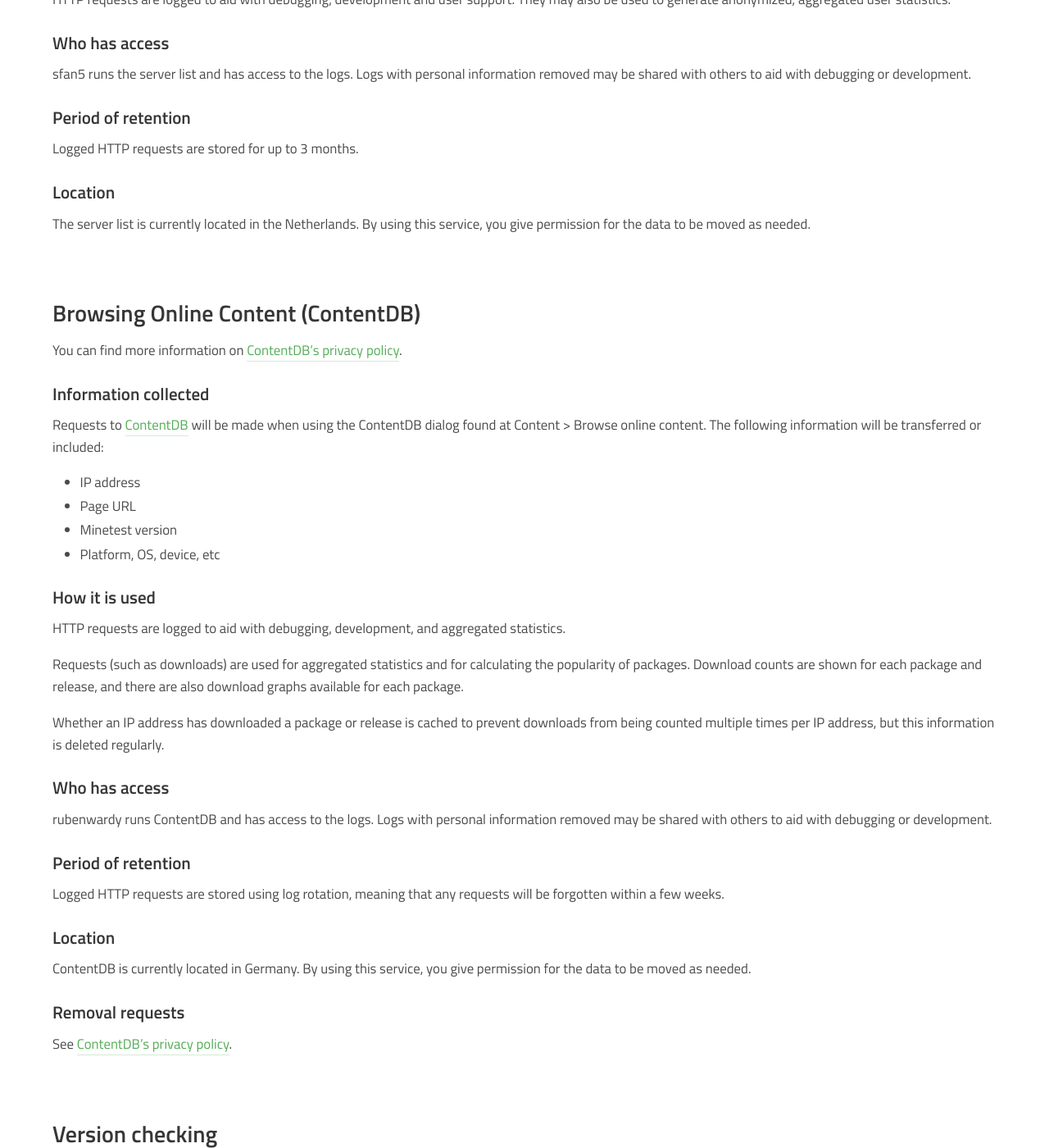
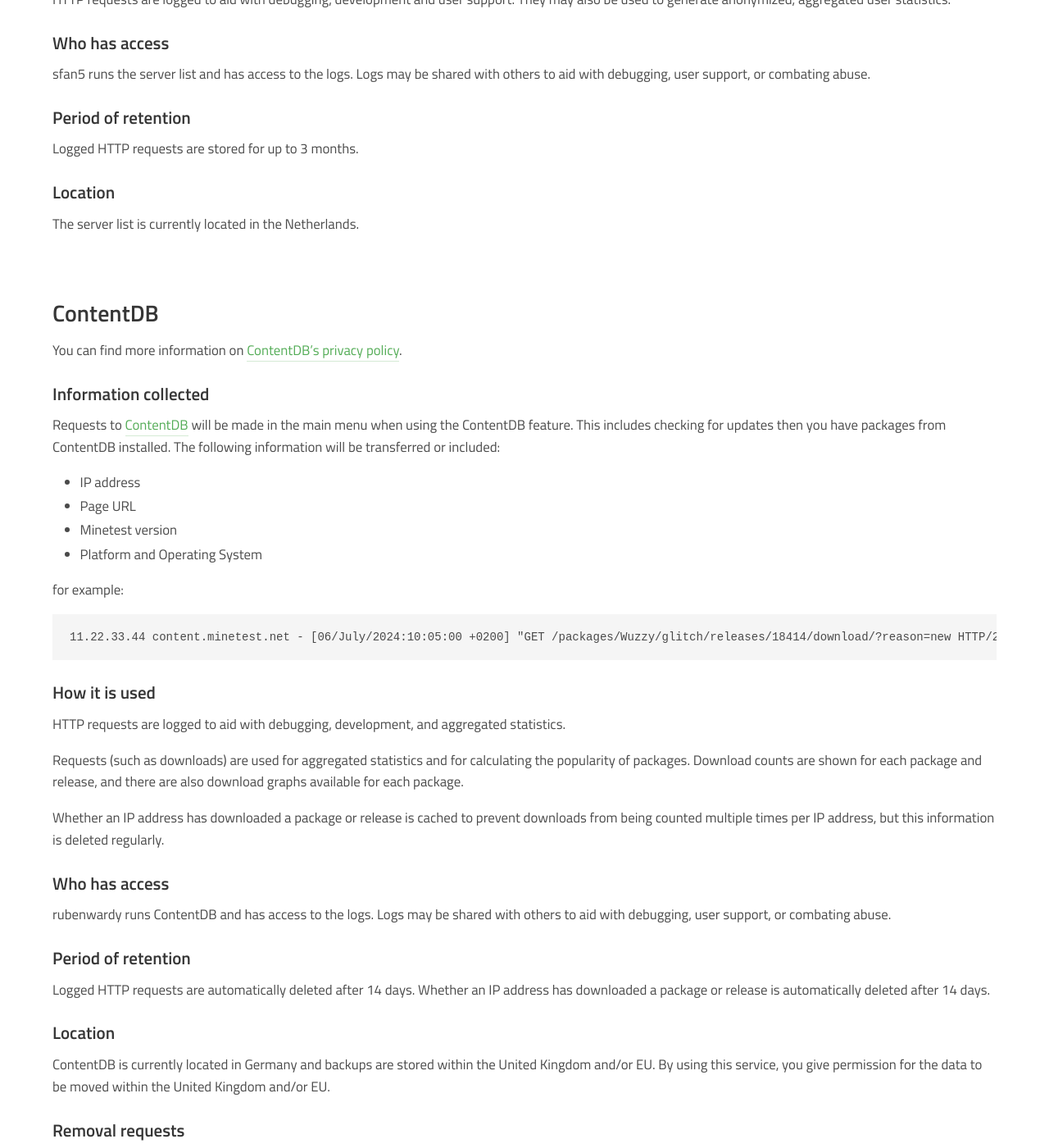
Before and after one commit to minetest/minetest.github.io, a Jekyll site: the page built from app-privacy-policy.md, in a window 1280 px wide and 1400 px high, scrolled down 1508 px. Shown: the whole window at 82% size. Built offline with Jekyll 4.4.1, drawn with Linux system fonts in a browser that asks for light colours; comment, search, counter and statistics services are not loaded; some of the changed text lies outside the part shown.

Commit message:
Update Privacy Policy based on feedback (#282)

````diff
--- a/app-privacy-policy.md
+++ b/app-privacy-policy.md
@@ -2,7 +2,7 @@
 title: Minetest Privacy Policy
 description: Privacy policy for the Minetest application.
 small: |
-  Last updated: 2023-05-14
+  Last updated: 2024-08-17
   (<a href="https://github.com/minetest/minetest.github.io/commits/master/app-privacy-policy.md">View updates</a>)
 layout: page_subtitle
 ---
@@ -17,7 +17,7 @@ Minetest may connect to the following services during its operation:
 
 * The main website (www.minetest.net): used to get the most recent version
 * The server list: used to load the server list in "Play Online"
-* ContentDB: used to power the Browse Online Content dialog
+* ContentDB: used to install/update content in the main menu
 * Game servers: third-party servers when playing online
 
 Note: this policy only applies to the Minetest application, accessing the
@@ -26,21 +26,21 @@ mentioned services directly using a web browser is not covered.
 ### Table of contents
 
 - [Loading server list](#loading-server-list)
-	- [Information collected](#information-collected)
-	- [How it is used](#how-it-is-used)
-	- [Who has access](#who-has-access)
-	- [Period of retention](#period-of-retention)
-	- [Location](#location)
-- [Browsing Online Content (ContentDB)](#browsing-online-content-contentdb)
-	- [Information collected](#information-collected-1)
-	- [How it is used](#how-it-is-used-1)
-	- [Who has access](#who-has-access-1)
-	- [Period of retention](#period-of-retention-1)
-	- [Location](#location-1)
-	- [Removal requests](#removal-requests)
+  - [Information collected](#information-collected)
+  - [How it is used](#how-it-is-used)
+  - [Who has access](#who-has-access)
+  - [Period of retention](#period-of-retention)
+  - [Location](#location)
+- [ContentDB](#contentdb)
+  - [Information collected](#information-collected-1)
+  - [How it is used](#how-it-is-used-1)
+  - [Who has access](#who-has-access-1)
+  - [Period of retention](#period-of-retention-1)
+  - [Location](#location-1)
+  - [Removal requests](#removal-requests)
 - [Version checking](#version-checking)
-	- [Information collected](#information-collected-2)
-	- [How it is used](#how-it-is-used-2)
+  - [Information collected](#information-collected-2)
+  - [How it is used](#how-it-is-used-2)
 - [Online play](#online-play)
 - [Third parties](#third-parties)
 - [Future changes to privacy policy](#future-changes-to-privacy-policy)
@@ -55,19 +55,17 @@ The following information will be transferred or included:
 
 * IP address
 * Minetest version
-* Platform, OS, device, etc
+* Platform and Operating System
 
 ### How it is used
 
 HTTP requests are logged to aid with debugging, development and user
-support.
-They may also be used to generate anonymized, aggregated user statistics.
+support. They may also be used to generate anonymized, aggregated user statistics.
 
 ### Who has access
 
-sfan5 runs the server list and has access to the logs. Logs with personal
-information removed may be shared with others to aid with debugging or
-development.
+sfan5 runs the server list and has access to the logs. Logs may be shared with
+others to aid with debugging, user support, or combating abuse.
 
 ### Period of retention
 
@@ -76,24 +74,30 @@ Logged HTTP requests are stored for up to 3 months.
 ### Location
 
 The server list is currently located in the Netherlands.
-By using this service, you give permission for the data to be moved as needed.
 
 
-## Browsing Online Content (ContentDB)
+## ContentDB
 
 You can find more information on
 [ContentDB's privacy policy](https://content.minetest.net/privacy_policy/).
 
 ### Information collected
 
-Requests to [ContentDB](https://content.minetest.net) will be made when using
-the ContentDB dialog found at Content > Browse online content.
-The following information will be transferred or included:
+Requests to [ContentDB](https://content.minetest.net) will be made in the main
+menu when using the ContentDB feature. This includes checking for updates then
+you have packages from ContentDB installed. The following information will be
+transferred or included:
 
 * IP address
 * Page URL
 * Minetest version
-* Platform, OS, device, etc
+* Platform and Operating System
+
+for example:
+
+```
+11.22.33.44 content.minetest.net - [06/July/2024:10:05:00 +0200] "GET /packages/Wuzzy/glitch/releases/18414/download/?reason=new HTTP/2.0" 302 233 "-" "Minetest/5.8.0 (Windows/10.0.19041 x86_64)"
+```
 
 ### How it is used
 
@@ -111,19 +115,20 @@ is deleted regularly.
 
 ### Who has access
 
-rubenwardy runs ContentDB and has access to the logs. Logs with personal
-information removed may be shared with others to aid with debugging or
-development.
+rubenwardy runs ContentDB and has access to the logs. Logs may be shared with
+others to aid with debugging, user support, or combating abuse.
 
 ### Period of retention
 
-Logged HTTP requests are stored using log rotation, meaning that any requests
-will be forgotten within a few weeks.
+Logged HTTP requests are automatically deleted after 14 days.
+Whether an IP address has downloaded a package or release is automatically
+deleted after 14 days.
 
 ### Location
 
-ContentDB is currently located in Germany.
-By using this service, you give permission for the data to be moved as needed.
+ContentDB is currently located in Germany and backups are stored within the
+United Kingdom and/or EU. By using this service, you give permission for the
+data to be moved within the United Kingdom and/or EU.
 
 ### Removal requests
 
@@ -140,7 +145,7 @@ included:
 
 * IP address
 * Minetest version
-* Platform, OS, device, etc
+* Platform and Operating System
 
 ### How it is used
 
````
